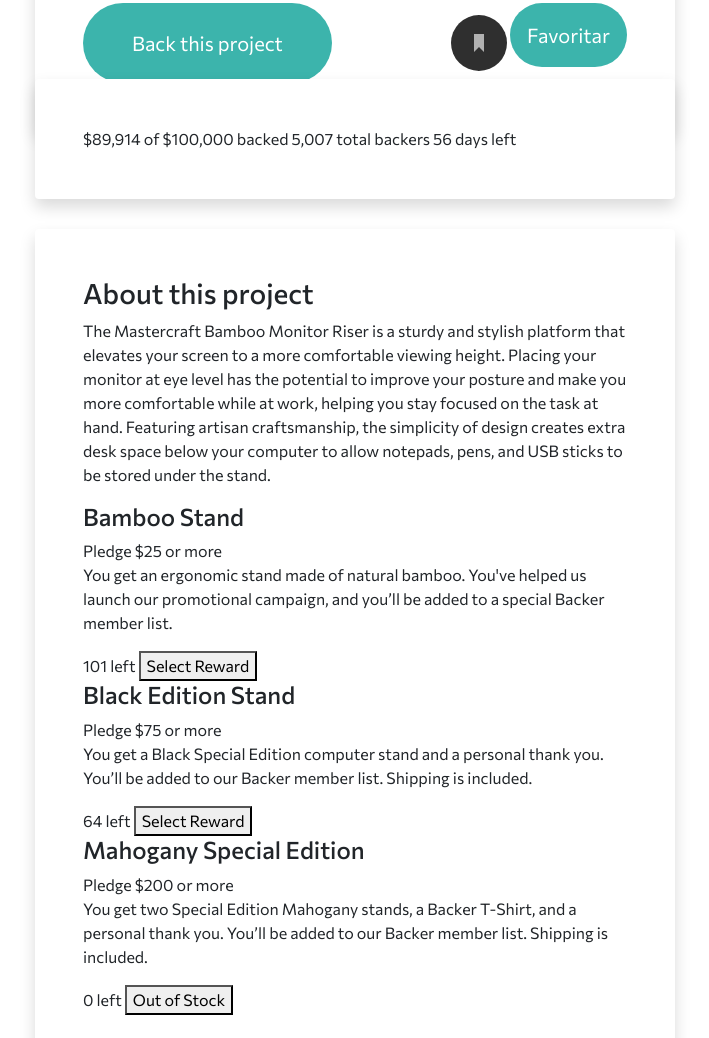
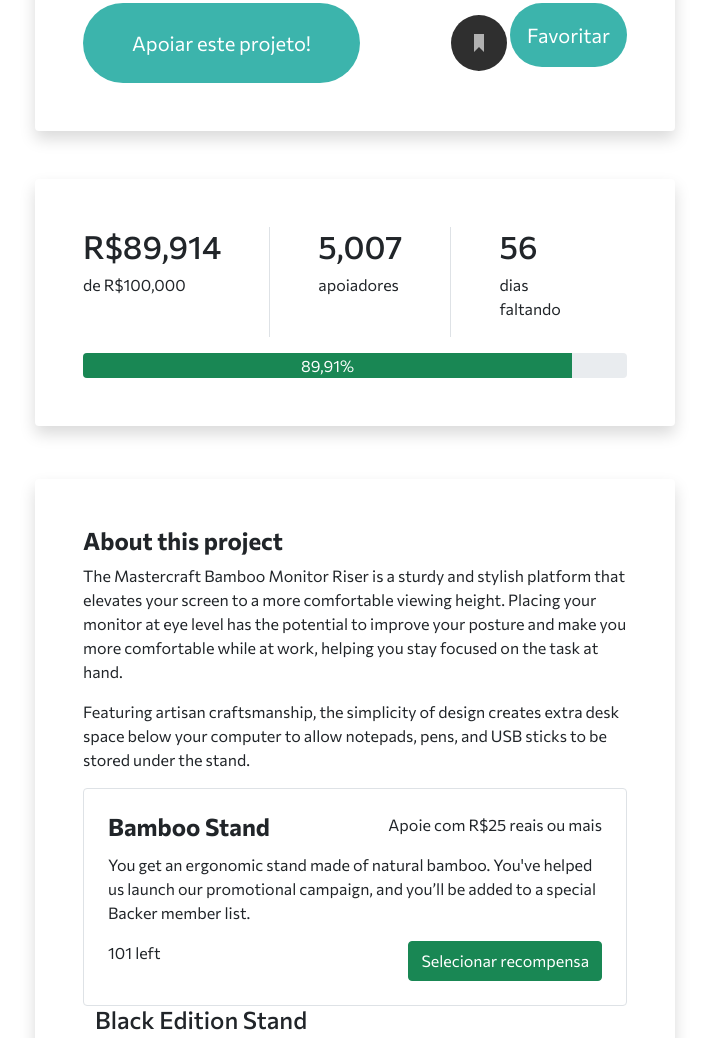
Before and after one commit to subarusakaguchi/crowdfundingPage, a plain HTML site: page index.html in a window 1280 px wide. Shown: the part 521-1559 px from the top of the page, without its empty margins (285-994 px from the left). Drawn offline with nearby package versions, Linux system fonts and the light colour scheme.

Commit message:
Configurações no corpo do projeto

```diff
--- a/index.html
+++ b/index.html
@@ -36,12 +36,13 @@
         <section class="container main-container bg-white p-5 rounded w-50 shadow top-300">
             <div>
                 <div class="text-center">
-                    <h1 class="">Mastercraft Bamboo Monitor Riser</h1>
-                    <h2 class="text-muted h5">A beautiful & handcrafted monitor stand to reduce neck and eye strain.</h2>
+                    <h1 class="">Suporte de Monitor de Bambu Mastercraft</h1>
+                    <h2 class="text-muted h5">Um suporte de monitor bonito e feito à mão para reduzir o cansaço visual e as dores musculares do pescoço</h2>
                 </div>
 
                 <div class="d-flex justify-content-between mt-4">
-                    <button class="btn btn-lg px-5 p-4 btn-primaryColor">Back this project</button>
+                    <button class="btn btn-lg px-5 p-4 btn-primaryColor">Apoiar este projeto!</button>
+                    <!-- Precisa fazer ainda -->
                     <div>
                         <img src="./images/icon-bookmark.svg" alt="bookmark icon">
                         <p class="btn btn-lg p-3 btn-primaryColor">Favoritar</p>
@@ -51,39 +52,62 @@
         </section>
 
         <section class="container main-container bg-white p-5 rounded w-50 shadow top-500">
-            <div>
-                $89,914 of $100,000 backed
-                5,007 total backers
-                56 days left
+            <div class="d-flex justify-content-left">
+                <div class="border-end pe-5">
+                    <p class="h2">R$89,914</p>
+                    <p>de R$100,000</p>
+                </div>
+
+                <div class="border-end px-5">
+                    <p class="h2">5,007</p>
+                    <p>apoiadores</p>
+                </div>
+
+                <div class="px-5">
+                    <p class="h2">56</p>
+                    <p>dias faltando</p>
+                </div>
+            </div>
+
+            <div class="progress mt-3 progressBar-height">
+                <div class="progress-bar bg-success progress-bar-animated progressPercentage">
+                    89,91%
+                </div>
             </div>
         </section>
 
         <section class="container main-container bg-white p-5 rounded w-50 shadow top-800">
             <div>
-                <h3>About this project</h3>
+                <h3 class="h4 bold">About this project</h3>
 
                 <p>
                     The Mastercraft Bamboo Monitor Riser is a sturdy and stylish platform that elevates your screen
                     to a more comfortable viewing height. Placing your monitor at eye level has the potential to improve
                     your posture and make you more comfortable while at work, helping you stay focused on the task at hand.
+                </p>
+                <p>
                     Featuring artisan craftsmanship, the simplicity of design creates extra desk space below your computer
                     to allow notepads, pens, and USB sticks to be stored under the stand.
                 </p>
             </div>
 
             <div>
-                <div>
-                    <h4>Bamboo Stand</h4>
-                    Pledge $25 or more
+                <div class="container border rounded p-4">
+                    <div class="d-flex justify-content-between">
+                        <h4 class="h4 bold">Bamboo Stand</h4>
+                        <p>Apoie com R$25 reais ou mais</p>
+                    </div>
                     <p>
                         You get an ergonomic stand made of natural bamboo. You've helped us launch our promotional campaign, and
                         you’ll be added to a special Backer member list.
                     </p>
-                    101 left
-                    <button>Select Reward</button>
+                    <div class="d-flex justify-content-between">
+                        <p>101 left</p>
+                        <button class="btn btn-success">Selecionar recompensa</button>
+                    </div>
                 </div>
 
-                <div>
+                <div class="container">
                     <h4>Black Edition Stand</h4>
                     Pledge $75 or more
                     <p>
@@ -94,7 +118,7 @@
                     <button>Select Reward</button>
                 </div>
 
-                <div>
+                <div class="container">
                     <h4>Mahogany Special Edition</h4>
                     Pledge $200 or more
                     <p>
--- a/style/style.css
+++ b/style/style.css
@@ -40,9 +40,22 @@ h2 {
 }
 
 .top-500 {
-    top: 600px;
+    top: 700px;
 }
 
 .top-800 {
-    top: 750px;
+    top: 1000px;
 }
+
+.progressPercentage {
+    width: 89.914%;
+    font-size: 16px;
+}
+
+.progressBar-height {
+    height: 25px;
+}
+
+.bold {
+    font-weight: 700;
+}
```
